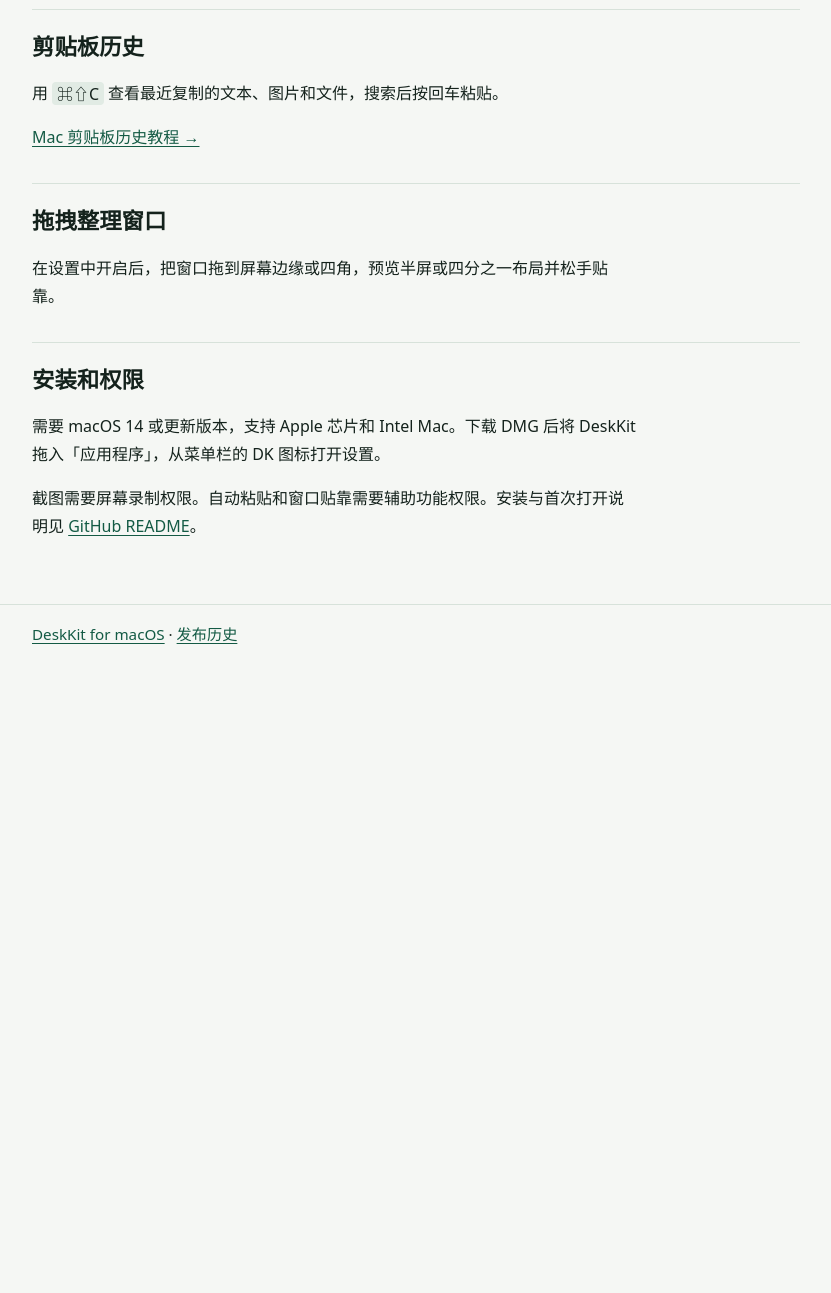
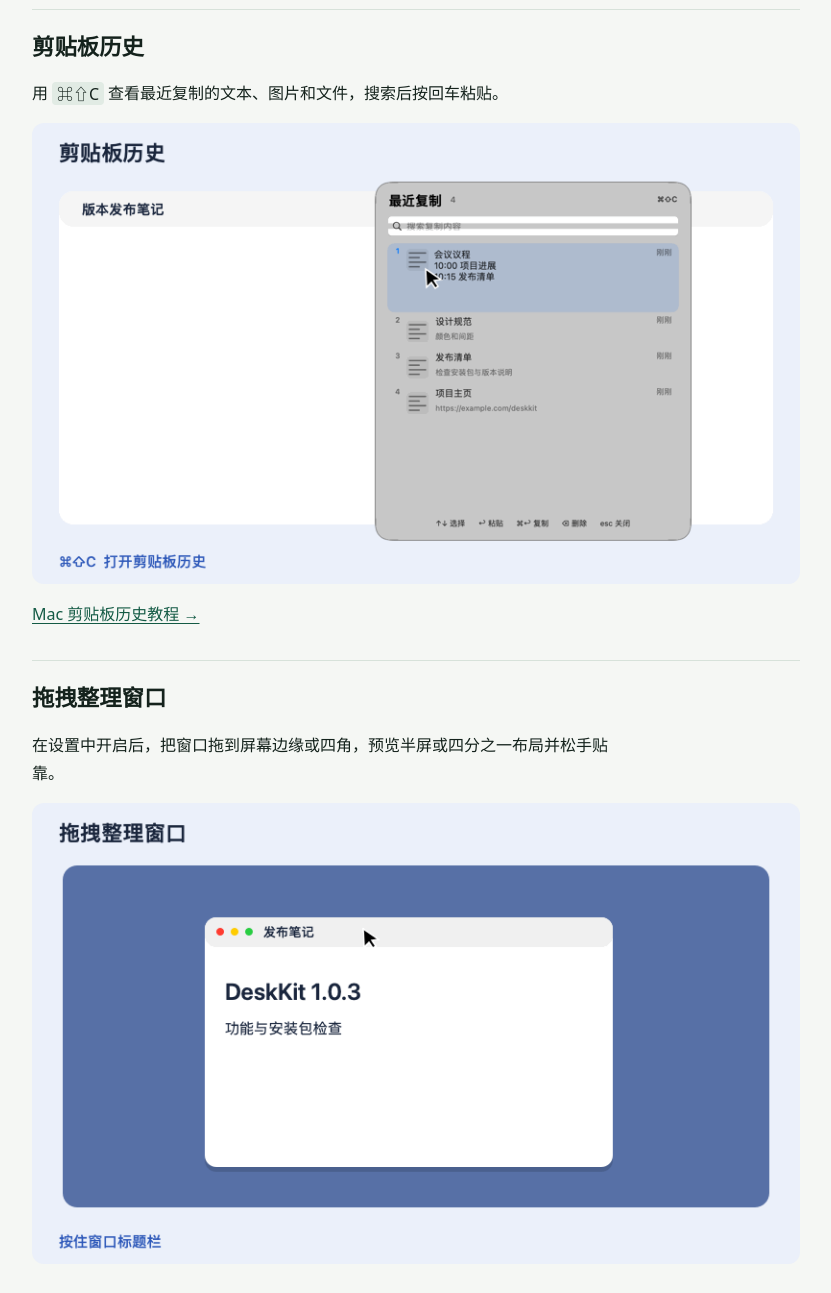
Before and after one commit to IveHD/handy-minis, a plain HTML site: page docs/index.html in a window 1280 px wide. Shown: the part 1060-2353 px from the top of the page, without its empty margins (224-1055 px from the left). Before the commit the page ends 1724 px from the top, so only its background shows below. Drawn offline with Linux system fonts and the light colour scheme.

Commit message:
Show all three DeskKit demos on the homepage

```diff
--- a/docs/index.html
+++ b/docs/index.html
@@ -33,11 +33,13 @@
     <section>
       <h2>剪贴板历史</h2>
       <p>用 <kbd>⌘⇧C</kbd> 查看最近复制的文本、图片和文件，搜索后按回车粘贴。</p>
+      <img src="demos/clipboard.gif" alt="搜索剪贴板历史并将选中的记录粘贴回原应用" loading="lazy">
       <p><a href="guides/mac-clipboard-history/">Mac 剪贴板历史教程 →</a></p>
     </section>
     <section>
       <h2>拖拽整理窗口</h2>
       <p>在设置中开启后，把窗口拖到屏幕边缘或四角，预览半屏或四分之一布局并松手贴靠。</p>
+      <img src="demos/window-tiling.gif" alt="将窗口拖到屏幕右侧，预览并贴靠右半屏的布局示意" loading="lazy">
     </section>
     <section>
       <h2>安装和权限</h2>
```
